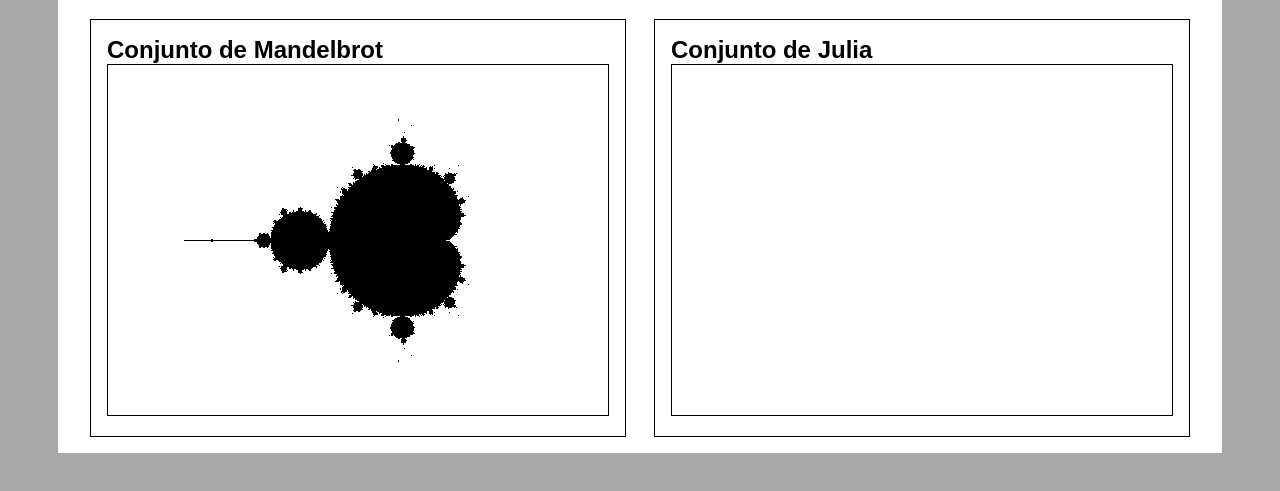
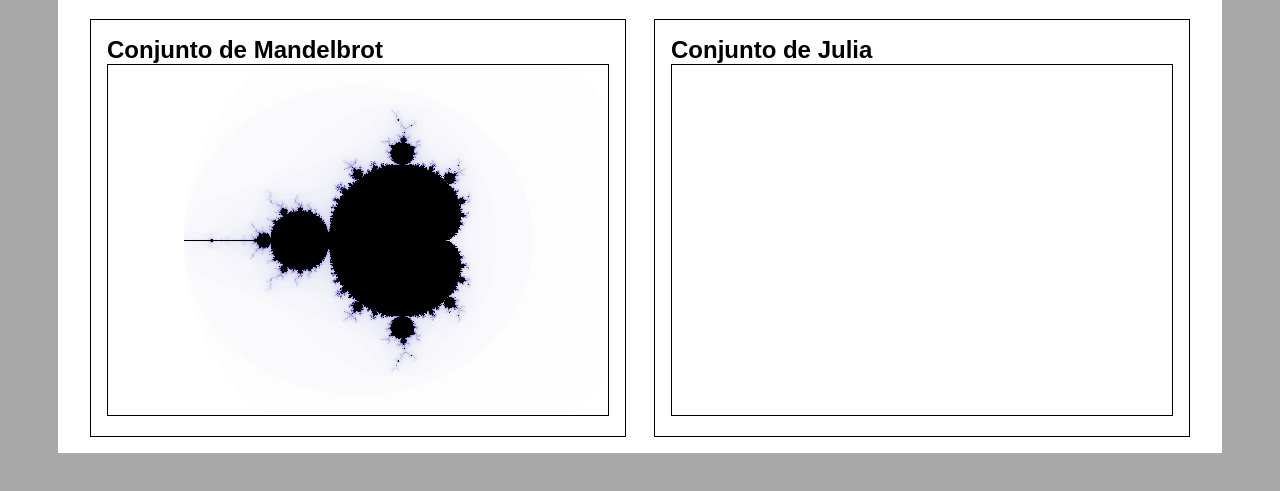
Before and after one commit to JavierGelatti/graficador-fractales-complejos, a plain HTML site: page index.html in a window 1280 px wide. Shown: the part 85-576 px from the top of the page. Drawn offline with Linux system fonts and the light colour scheme.

Commit message:
Implementar coloreador simple
Incorporar los objetos gradiente para su implementación en los coloreadores (a futuro).

```diff
--- a/index.html
+++ b/index.html
@@ -19,10 +19,12 @@
 </div>
 
 <script src="js/utilidades/Canvas.js"></script>
+<script src="js/utilidades/Color.js"></script>
 <script src="js/dominio/NumeroComplejo.js"></script>
 <script src="js/dominio/ConjuntoComplejo.js"></script>
 <script src="js/graficador/CanvasPlanoComplejo.js"></script>
 <script src="js/graficador/PlanoComplejo.js"></script>
+<script src="js/coloreadores/Coloreador.js"></script>
 <script src="js/graficador.js"></script>
 </body>
 </html>
--- /dev/null
+++ b/js/coloreadores/Coloreador.js
@@ -0,0 +1,23 @@
+var coloreadores = (function(coloreadores) {
+
+    coloreadores.ColoreadorSimple = function() {};
+
+    Object.defineProperties(coloreadores.ColoreadorSimple.prototype, {
+        getColor : {
+            value : function(datos) {
+                if (datos.pertenece) {
+                    return new utilidades.Color(0, 0, 0);
+                } else {
+                    var t = datos.nroIter;
+
+                    var r = 255 - Math.floor(255*t/datos.nroMaxIter);
+                    var g = 255 - Math.floor(255*t/datos.nroMaxIter);
+                    var b = (255 - (t) % 256);
+                    return new utilidades.Color(r, g, b);
+                }
+            }
+        }
+    });
+
+    return coloreadores;
+})(coloreadores || {});
--- a/js/dominio/ConjuntoComplejo.js
+++ b/js/dominio/ConjuntoComplejo.js
@@ -24,7 +24,8 @@ var dominio = (function(dominio) {
                 return {
                     modulo    : z.mod,
                     pertenece : i == maxIter,
-                    nroIter   : i
+                    nroIter   : i,
+                    nroMaxIter: maxIter
                 };
             }
         }
--- a/js/graficador.js
+++ b/js/graficador.js
@@ -4,8 +4,9 @@ var canvasJulia      = new graficador.CanvasPlanoComplejo(document.getElementByI
 var ancho = canvasMandelbrot.ancho;
 var alto  = canvasMandelbrot.alto;
 
-var planoMandelbrot = new graficador.PlanoComplejo(ancho, alto);
-var planoJulia      = new graficador.PlanoComplejo(ancho, alto);
+var coloreador = new coloreadores.ColoreadorSimple();
+var planoMandelbrot = new graficador.PlanoComplejo(ancho, alto, coloreador);
+var planoJulia      = new graficador.PlanoComplejo(ancho, alto, coloreador);
 
 var nroIteraciones = 100;
 var f = function(z, c) {
--- a/js/graficador/PlanoComplejo.js
+++ b/js/graficador/PlanoComplejo.js
@@ -1,9 +1,10 @@
 var graficador = (function(graficador) {
 
-    graficador.PlanoComplejo = function(ancho, alto) {
+    graficador.PlanoComplejo = function(ancho, alto, coloreador) {
         this._capa = new utilidades.Canvas(document.createElement("canvas"));
         this._capa.ancho = ancho;
         this._capa.alto  = alto;
+        this._coloreador = coloreador;
     };
 
     Object.defineProperties(graficador.PlanoComplejo.prototype, {
@@ -35,6 +36,15 @@ var graficador = (function(graficador) {
                 this._capa.limpiar();
             }
         },
+        _dibujarPunto : {
+            value : function(x, y, datos) {
+                var color;
+                if (this._coloreador) {
+                    color = this._coloreador.getColor(datos);
+                }
+                this._capa.dibujarPunto(x, y, color);
+            }
+        },
         graficar : {
             value : function(conjuntoComplejo) {
                 var alto  = this._capa.alto;
@@ -51,9 +61,7 @@ var graficador = (function(graficador) {
                         var c = new dominio.NumeroComplejo(c_r, c_i);
                         var datos = conjuntoComplejo.getDatos(c);
 
-                        if (datos.pertenece) {
-                            this._capa.dibujarPunto(x, y);
-                        }
+                        this._dibujarPunto(x, y, datos);
                     }
                 }
             }
--- a/js/utilidades/Canvas.js
+++ b/js/utilidades/Canvas.js
@@ -37,7 +37,11 @@ var utilidades = (function(utilidades) {
             }
         },
         dibujarPunto : {
-            value : function(x, y) {
+            value : function(x, y, color) {
+                if (color) {
+                    this._ctx.fillStyle = "rgb(" + color.r + ", " + color.g + ", " + color.b + ")";
+                }
+
                 this._ctx.fillRect(x, y, 1, 1);
             }
         },
--- /dev/null
+++ b/js/utilidades/Color.js
@@ -0,0 +1,10 @@
+var utilidades = (function(utilidades) {
+
+    utilidades.Color = function(r, g, b) {
+        this.r = r;
+        this.g = g;
+        this.b = b;
+    };
+
+    return utilidades;
+})(utilidades || {});
```
Also changed, not shown: js/utilidades/Gradiente.js (added, +85 -0 lines).
